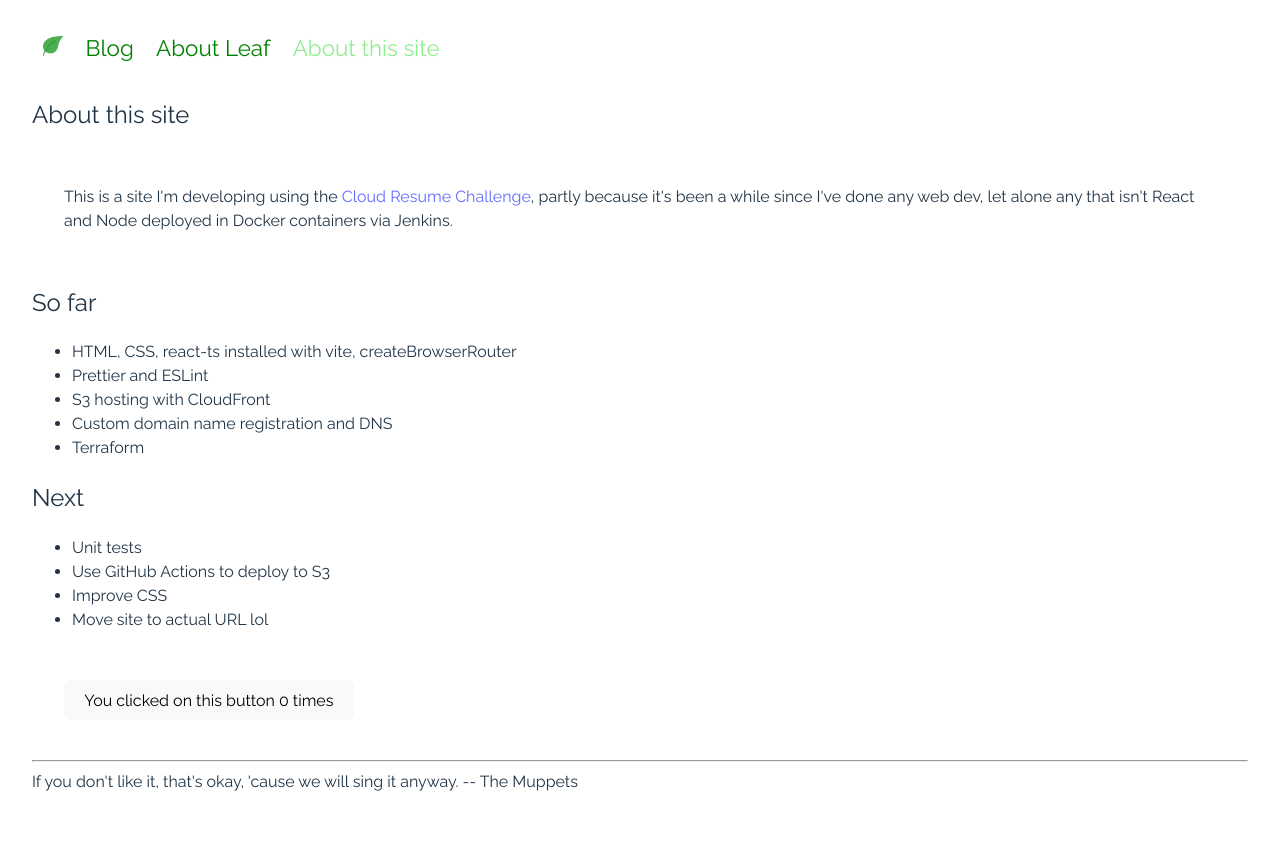
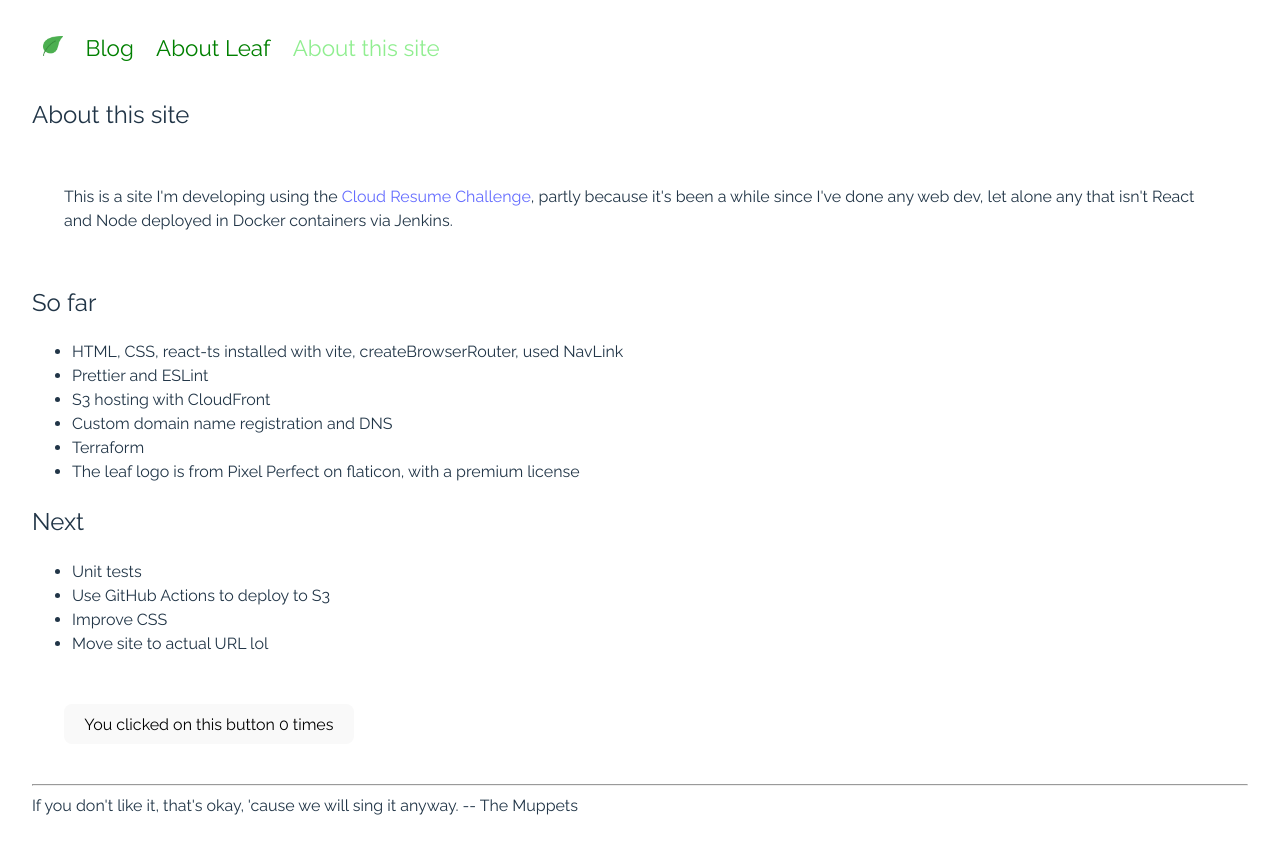
Before and after one commit to bouncingleaf/developerleaf, a React (Vite) app: page /tech in a window 1280 px wide. Before the commit the page ends 826 px from the top, so only its background shows below. Built offline with nearby package versions, Linux system fonts and the light colour scheme.

Commit message:
Updated tech page

```diff
--- a/src/Tech/Tech.tsx
+++ b/src/Tech/Tech.tsx
@@ -15,11 +15,12 @@ function Home() {
 
       <h2>So far</h2>
       <ul>
-        <li>HTML, CSS, react-ts installed with vite, createBrowserRouter</li>
+        <li>HTML, CSS, react-ts installed with vite, createBrowserRouter, used NavLink</li>
         <li>Prettier and ESLint</li>
         <li>S3 hosting with CloudFront</li>
         <li>Custom domain name registration and DNS</li>
         <li>Terraform</li>
+        <li>The leaf logo is from Pixel Perfect on flaticon, with a premium license</li>
       </ul>
 
       <h2>Next</h2>
```
Also changed, not shown: src/assets/leaf.png (deleted), src/index.css (line endings or trailing spaces).
